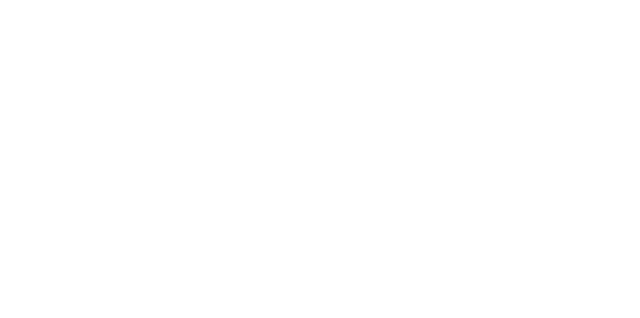
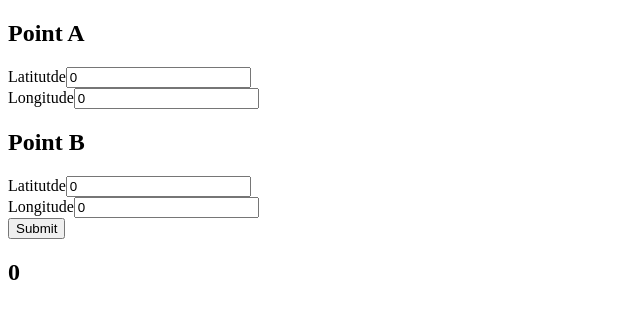
Before and after one commit to CPRCantrell/Diststance-Calc-App, a React (Create React App) app: page / in a window 1280 px wide. Shown: the top 318 px of the page, without its empty margins (0-640 px from the left). Built offline with nearby package versions, Linux system fonts and the light colour scheme.

Commit message:
📦 NEW: takes in to coordinate and provides the km distance

```diff
--- a/src/App.js
+++ b/src/App.js
@@ -1,9 +1,65 @@
-//import './App.scss'
+import React, { useState } from 'react';
+import './App.scss'
 
 function App() {
+
+  const [corrdinatesA, setCorrdinatesA] = useState({lat:0, long:0});
+  const [corrdinatesB, setCorrdinatesB] = useState({lat:0, long:0});
+  const [distance, setDistance] = useState(0);
+
+  const LatitudeDegreeConvertions = {toKilometers: 40075.017/360, toMile: 24901.461/360}
+  const LongitudeDegreeConvertions = {toKilometers: 40007.863/360, toMile: 24859.734/360}
+
+  function handleSubmit(event){
+    event.preventDefault()
+
+    let latitudeDifference = (corrdinatesA.lat > corrdinatesB.lat ? corrdinatesA.lat - corrdinatesB.lat : corrdinatesB.lat - corrdinatesA.lat) * LatitudeDegreeConvertions.toKilometers
+    let longitudeDifference = (corrdinatesA.long > corrdinatesB.long ? corrdinatesA.long - corrdinatesB.long : corrdinatesB.long - corrdinatesA.long) * LongitudeDegreeConvertions.toKilometers
+
+    setDistance(Math.sqrt(Math.pow(latitudeDifference,2) + Math.pow(longitudeDifference,2)) + ' km')
+  }
+
+  function handlePointChange(point, update){
+    if(point == 'A'){
+      setCorrdinatesA(corrdinatesA => ({...corrdinatesA, ...update}))
+    } else {
+      setCorrdinatesB(corrdinatesB => ({...corrdinatesB, ...update}))
+    }
+  }
+
   return (
-    <div>
-    </div>
+    <>
+      <form onSubmit={e => handleSubmit(e)}>
+
+        <h2>Point A</h2>
+
+        <div className='form-group'>
+          <lable>Latitutde</lable>
+          <input type='number' value={corrdinatesA.lat} onChange={e => handlePointChange('A',{lat:parseFloat(e.target.value)})} />
+        </div>
+
+        <div className='form-group'>
+          <lable>Longitude</lable>
+          <input type='number' value={corrdinatesA.long} onChange={e => handlePointChange('A',{long:parseFloat(e.target.value)})} />
+        </div>
+
+        <h2>Point B</h2>
+
+        <div className='form-group'>
+          <lable>Latitutde</lable>
+          <input type='number' value={corrdinatesB.lat} onChange={e => handlePointChange('B',{lat:parseFloat(e.target.value)})} />
+        </div>
+
+        <div className='form-group'>
+          <lable>Longitude</lable>
+          <input type='number' value={corrdinatesB.long} onChange={e => handlePointChange('B',{long:parseFloat(e.target.value)})} />
+        </div>
+
+        <input type='submit' />
+
+      </form>
+      <h2>{distance}</h2>
+    </>
   );
 }
 
```
Also changed, not shown: src/components/DegreeInput/DegreeInput.jsx (deleted, +0 -15 lines), src/components/DegreeInput/DegreeInput.scss (deleted).
